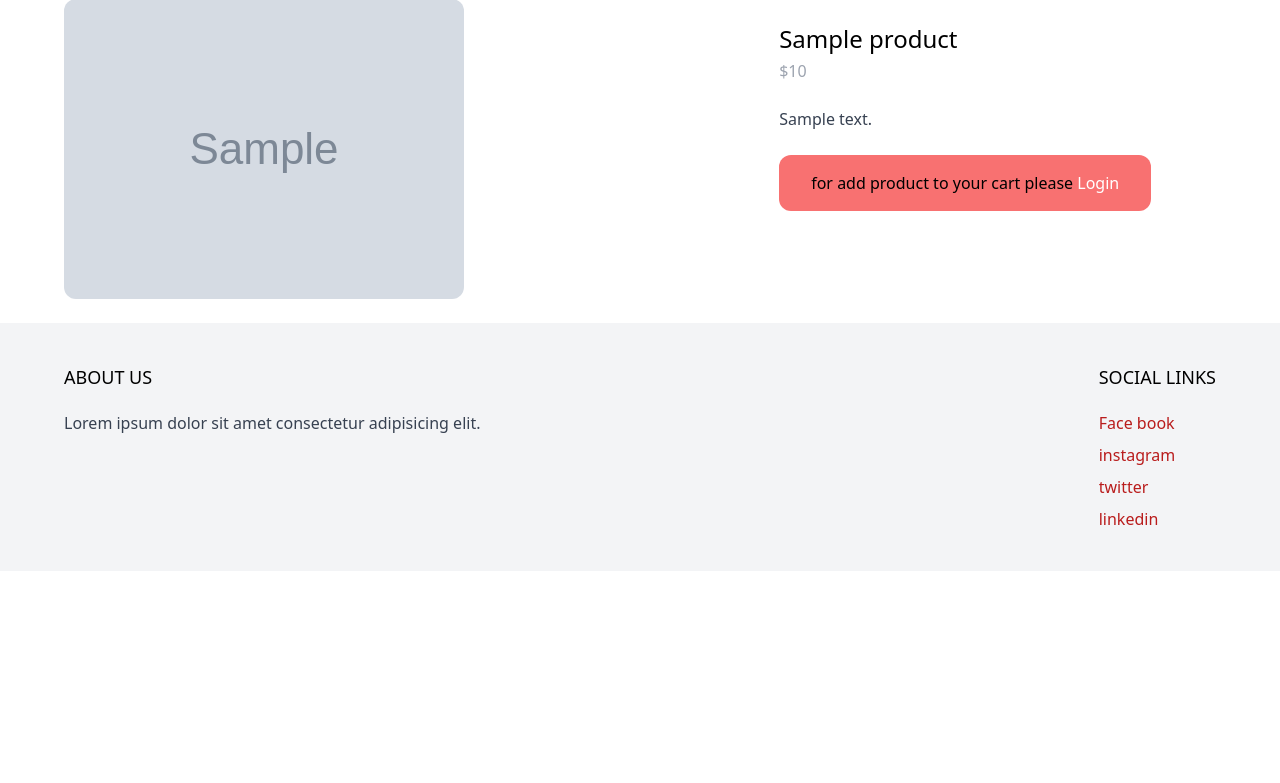
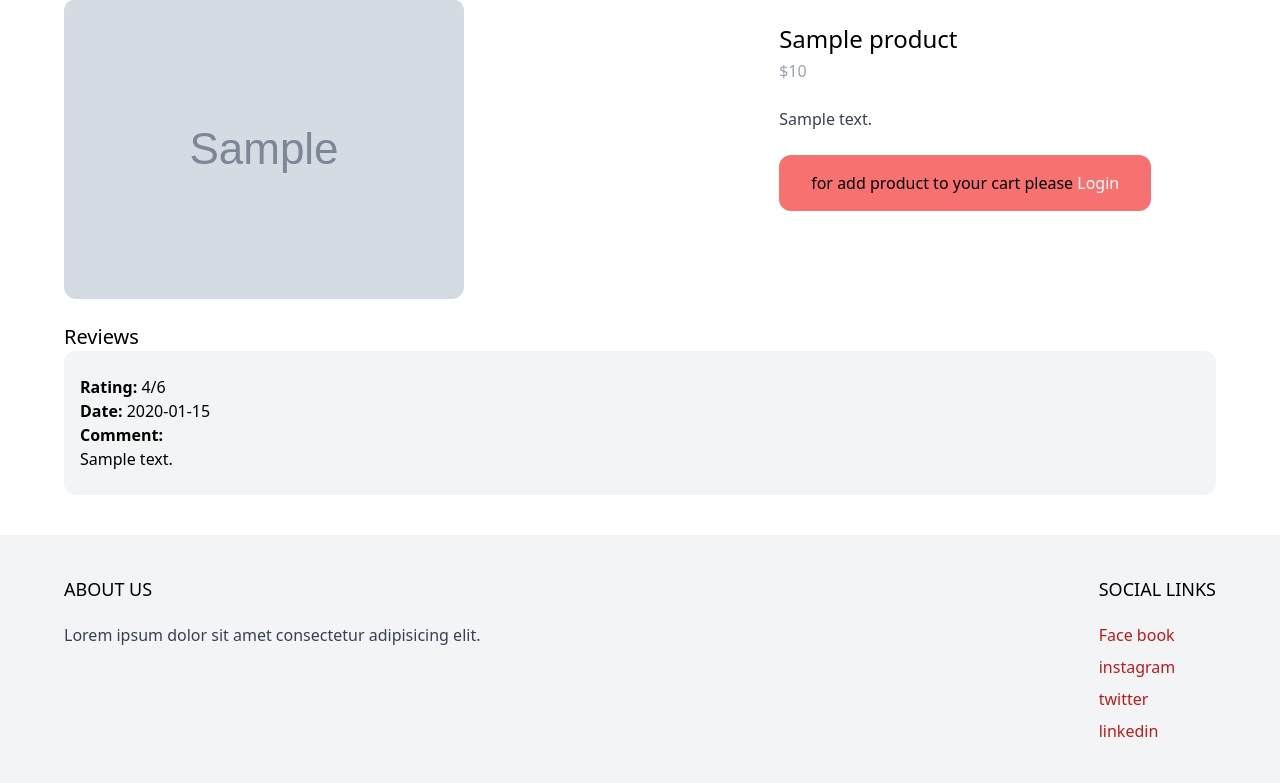
Before and after one commit to mrmhmdi/Ecommerce-django, a Django app: template templates/products/product_detail.html in a window 1280 px wide. Shown: the part 102-885 px from the top of the page. Before the commit the page ends 627 px from the top, so only its background shows below. Run offline with Django 4.2, Linux system fonts and the light colour scheme; the template is opened without the code that fills it: most values are stand-ins (such as "Sample title", 1, 10 or a date in 2020); grey boxes marked "Sample" are stand-in pictures; some libraries are stand-ins or nearby versions.

Commit message:
change product-detail cbv to View and added comment to product

```diff
--- a/order/forms.py
+++ b/order/forms.py
@@ -1,6 +1,3 @@
-from dataclasses import fields
-import imp
-from pyexpat import model
 from django.forms.models import ModelForm
 
 from .models import Order
--- a/templates/carts/cart_page.html
+++ b/templates/carts/cart_page.html
@@ -47,7 +47,7 @@
         {% endfor %}
     </div>
 
-    <div class="summary w-full w-1/4 p-6 bg-gray-100 rounded-xl mt-3">
+    <div class="summary w-full md:w-1/4 p-6 bg-gray-100 rounded-xl mt-3">
         <h2 class="uppercase text-lg mb-5">Summary</h2>
 
         <div class="mb-6 flex justify-between">
--- a/templates/order/checkout_page.html
+++ b/templates/order/checkout_page.html
@@ -9,7 +9,7 @@
 
         <form action="" method='POST'>
             {% csrf_token %}
-            <div class="w-full pr-6">
+            <div class="w-full md:pr-6">
                 <div class="mb-6 p-6 bg-gray-100 rounded-xl">
                     <h2 class="mb-5 uppercase text-lg">Shipping information</h2>
 
@@ -64,7 +64,7 @@
 
         </div>
 
-        <div class="summary w-full w-1/4 p-6 bg-gray-100 rounded-xl mt-3">
+        <div class="summary w-full md:w-1/4 p-6 bg-gray-100 rounded-xl mt-3">
             <h2 class="uppercase text-lg mb-5">Summary</h2>
 
             <div class="mb-6 flex justify-between">
--- a/templates/partials/product_list_card.html
+++ b/templates/partials/product_list_card.html
@@ -1,7 +1,7 @@
 {% with product.get_absolute_url as product_url %}
     <div class='w-full md:w-1/3 xl:w-1/4 p-6'>
         <a href={{ product_url }}>
-            <img src={{ product.get_thumbnail }} alt="" class='rounded-xl hover:shadow-lg'>
+            <img src={{ product.get_thumbnail }} alt="" class='w-full rounded-xl hover:shadow-lg'>
         </a>
         <div class='pt-3 flex items-center justify-between'>
             <a href={{ product_url }}>{{ product.name }}</a>
--- a/templates/products/product_detail.html
+++ b/templates/products/product_detail.html
@@ -33,6 +33,47 @@
             </p>
         {% endif %}
     </div>
+
+    <div class="w-full mt-6">
+        <h2 class="text-xl">Reviews</h2>
+
+        {% if request.user.is_authenticated %}
+            <form method="post" action="." class="mt-6 mb-6 p-6 bg-gray-100 rounded-xl">
+                {% csrf_token %}
+
+                <div>
+                    <label for='id_rate'>Rating</label><br>
+                    <select id='id_rate' name="rate">
+                        <option value="1">1</option>
+                        <option value="2">2</option>
+                        <option value="3" selected>3</option>
+                        <option value="4">4</option>
+                        <option value="5">5</option>
+                        <option value="6">6</option>
+                    </select>
+                </div>
+
+                <div>
+                    <label for='id_body'>Comment</label><br>
+                    <textarea id='id_body' name="body" class='w-full p-5 rounded-xl' required></textarea>
+                </div>
+
+                <div>
+                    <button class='inline-block px-8 py-4 rounded-xl bg-green-500 hover:bg-green-700 text-white'>Submit</button>
+                </div>
+            </form>
+        {% endif %}
+
+        {% for comment in comments %}
+            <div class="px-4 py-6 bg-gray-100 rounded-xl mb-4">
+                <strong>Rating:</strong> {{ comment.rate }}/6<br>
+                <strong>Date:</strong> {{ comment.created_at|date:"Y-m-d" }}<br>
+                <strong>Comment:</strong><br>
+                {{ comment.body }}
+            </div>
+        {% endfor %}
+    </div>
+
 </div>
 
 {% endblock content %}
```
Also changed, not shown: products/admin.py (+6 -1 lines), products/forms.py (added, +9 -0 lines), products/models.py (+11 -1 lines), products/views.py (+22 -5 lines), products/migrations/0003_comment.py (added).
